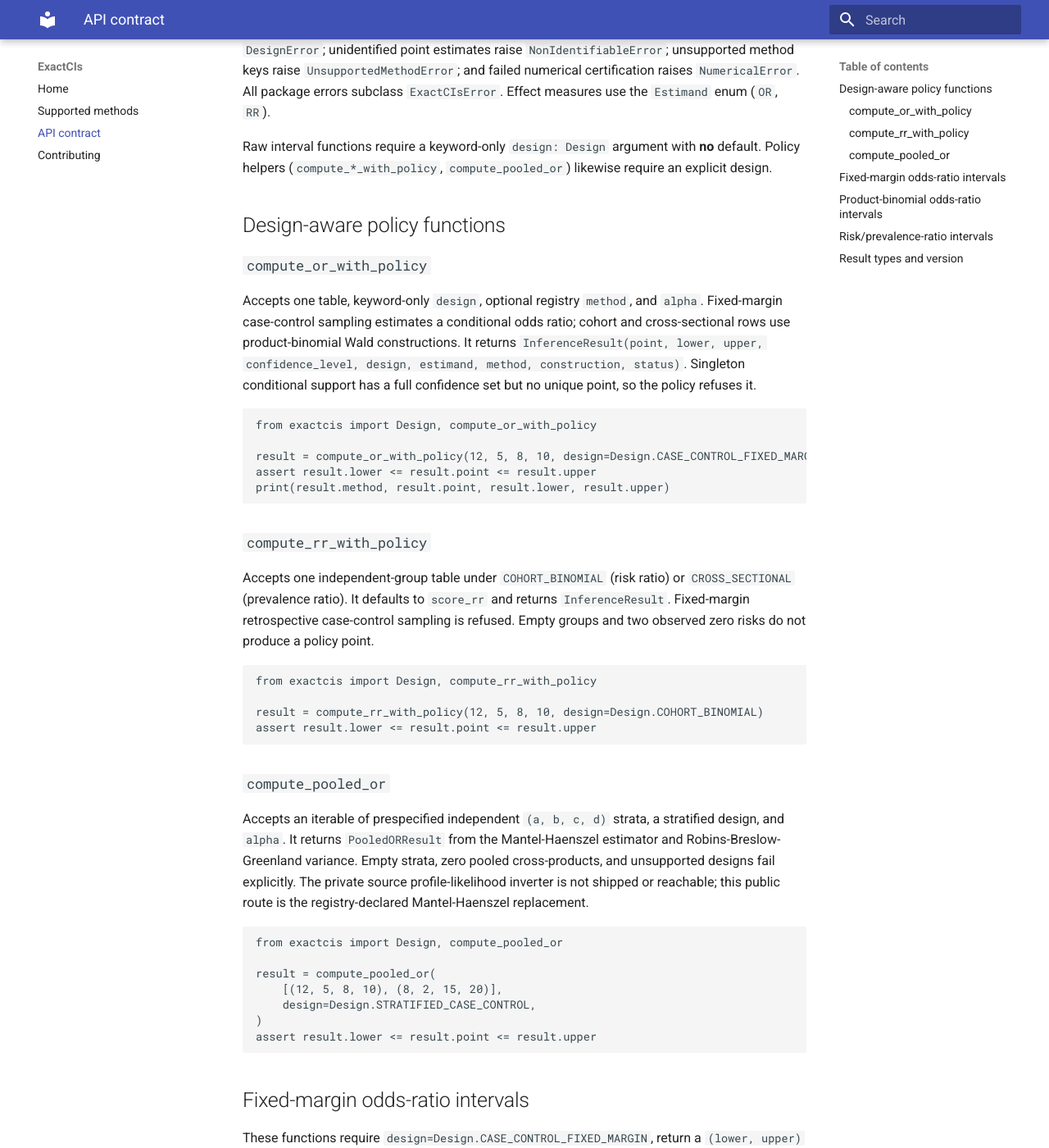
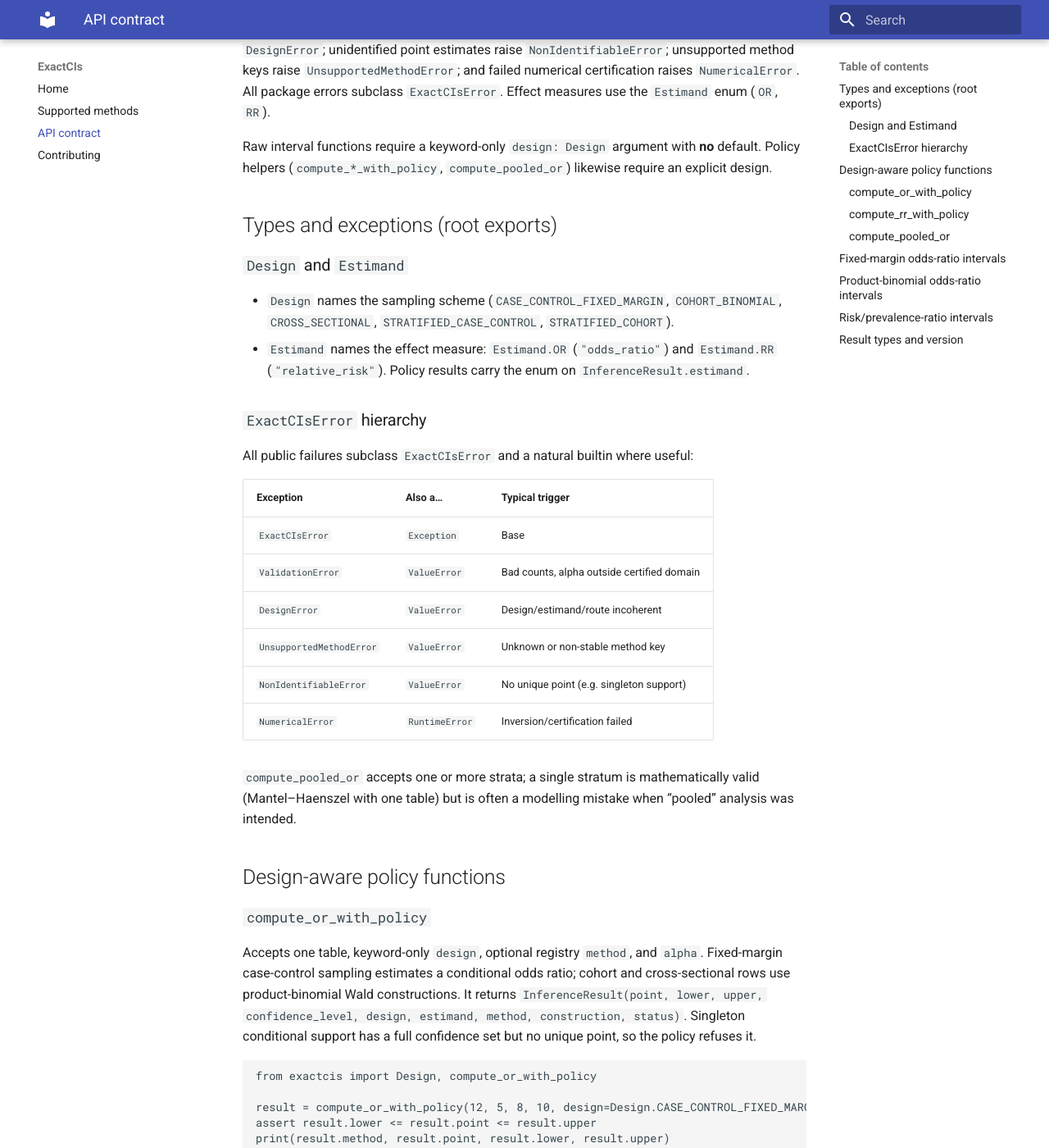
Before and after one commit to CheyLoveday/ExactCIs-public, an MkDocs documentation site: the page built from docs_md/api.md, in a window 1280 px wide and 1400 px high, scrolled down 370 px. Shown: the whole window at 82% size. Built offline with MkDocs 1.6.1 and Material for MkDocs 9.7.7, drawn with Linux system fonts in a browser that asks for light colours.

Commit message:
docs: lead install with pre-release-safe pip commands (#6)
Plain pip install exactcis fails while only yanked stables and an RC exist.
Document pin and --pre forms first; keep unpinned as post-1.0.0 note.
Expand api.md for Estimand, ExactCIsError hierarchy, and single-stratum MH.

Co-authored-by: Chey Loveday <cheyloveday@users.noreply.github.com>

```diff
--- a/docs_md/api.md
+++ b/docs_md/api.md
@@ -21,6 +21,34 @@
 Raw interval functions require a keyword-only `design: Design` argument with
 **no** default. Policy helpers (`compute_*_with_policy`, `compute_pooled_or`)
 likewise require an explicit design.
+
+## Types and exceptions (root exports)
+
+### `Design` and `Estimand`
+
+- `Design` names the sampling scheme (`CASE_CONTROL_FIXED_MARGIN`,
+  `COHORT_BINOMIAL`, `CROSS_SECTIONAL`, `STRATIFIED_CASE_CONTROL`,
+  `STRATIFIED_COHORT`).
+- `Estimand` names the effect measure: `Estimand.OR` (`"odds_ratio"`) and
+  `Estimand.RR` (`"relative_risk"`). Policy results carry the enum on
+  `InferenceResult.estimand`.
+
+### `ExactCIsError` hierarchy
+
+All public failures subclass `ExactCIsError` and a natural builtin where useful:
+
+| Exception | Also a… | Typical trigger |
+|---|---|---|
+| `ExactCIsError` | `Exception` | Base |
+| `ValidationError` | `ValueError` | Bad counts, alpha outside certified domain |
+| `DesignError` | `ValueError` | Design/estimand/route incoherent |
+| `UnsupportedMethodError` | `ValueError` | Unknown or non-stable method key |
+| `NonIdentifiableError` | `ValueError` | No unique point (e.g. singleton support) |
+| `NumericalError` | `RuntimeError` | Inversion/certification failed |
+
+`compute_pooled_or` accepts one or more strata; a single stratum is
+mathematically valid (Mantel–Haenszel with one table) but is often a modelling
+mistake when “pooled” analysis was intended.
 
 ## Design-aware policy functions
 
```
Also changed, not shown: AGENTS.md (+4 -2 lines), README.md (+13 -6 lines).
